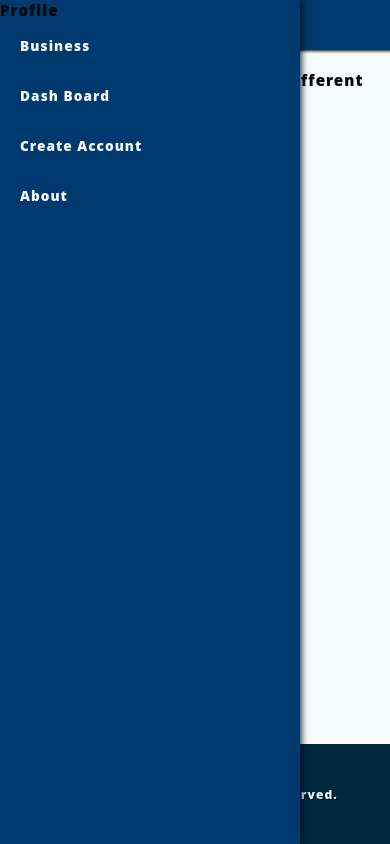
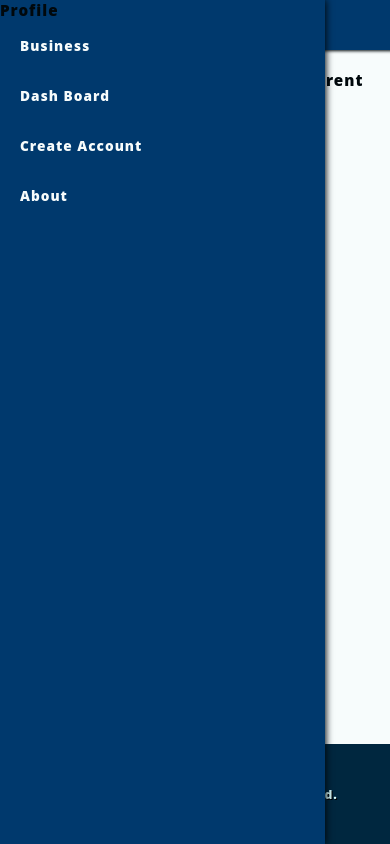
Before and after one commit to johnmutuma5/weconnect-client, a React (Create React App) app: page / in a window 390 px wide. Built offline with nearby package versions, Linux system fonts and the light colour scheme; the HTML template or start-up script is replaced by a standard one.

Commit message:
[Feature] Scale side drawer for very small screens

```diff
--- a/src/components/Navigation/NavigationItems/NavigationItem/NavigationItem.css
+++ b/src/components/Navigation/NavigationItems/NavigationItem/NavigationItem.css
@@ -43,7 +43,7 @@
 .NavigationItem a:hover:after{
   content: '';
   width: 100%;
-  border-bottom: 4px solid #57CEE5;
+  border-bottom: 2px solid #57CEE5;
   -webkit-box-sizing: border-box;
           box-sizing: border-box;
   position: absolute;
--- a/src/components/Navigation/SideDrawer/SideDrawer.css
+++ b/src/components/Navigation/SideDrawer/SideDrawer.css
@@ -6,7 +6,14 @@
             box-shadow: 1px 0px 7px #00080C;
     z-index: 500;
     height: 100vh;
-    width: 300px;
+    width: 325px;
     position: fixed;
     top: 0
 }
+
+
+@media (max-width: 325px) {
+    .SideDrawer {
+        width: 275px;
+    }
+}
```
